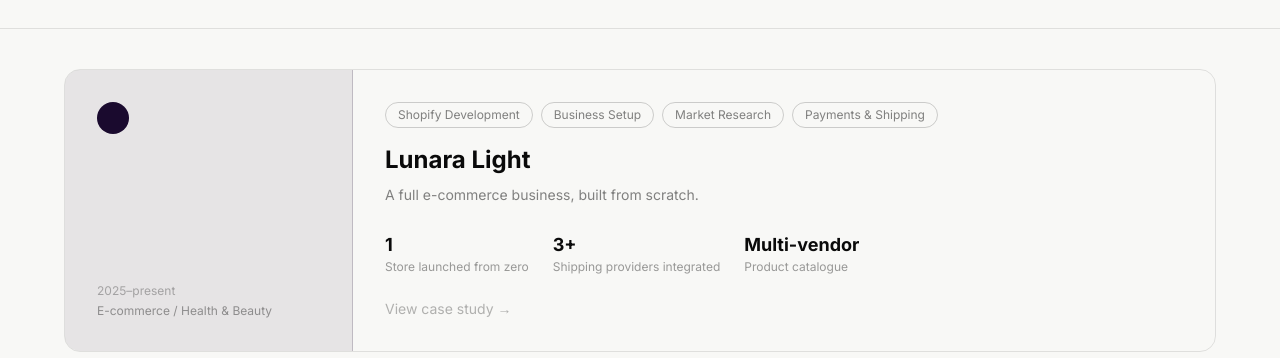
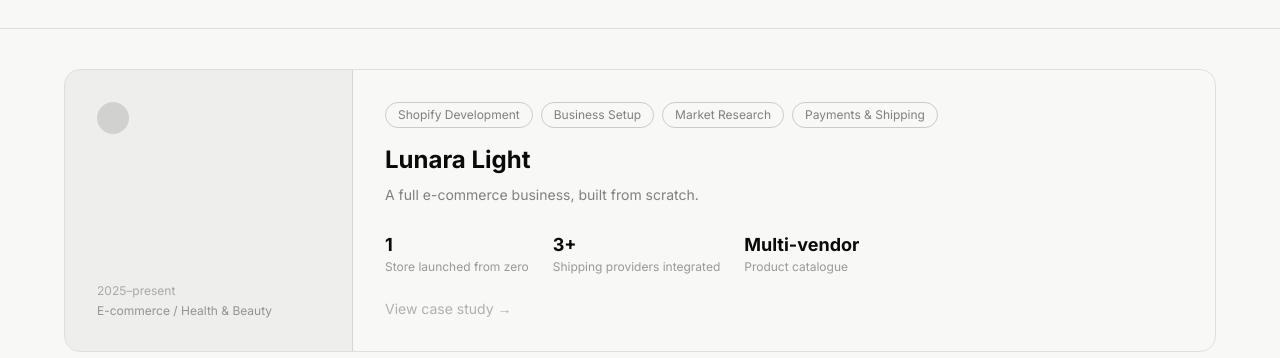
Before and after one commit to bohdan-shvchk/agency-website, an Astro site: page /projects in a window 1280 px wide. Shown: the part 442-800 px from the top of the page. Built offline with nearby package versions, Linux system fonts and the light colour scheme; Astro itself is replaced by a stand-in of ours.

Commit message:
fix: uniform project card colors

```diff
--- a/src/pages/projects/index.astro
+++ b/src/pages/projects/index.astro
@@ -33,13 +33,9 @@ const allProjects = (await getCollection('projects')).sort(
         >
           <!-- Color accent strip -->
           <div
-            class="md:w-72 min-h-[160px] md:min-h-0 flex flex-col justify-between p-8 flex-shrink-0"
-            style={`background-color: ${project.data.color}15; border-right: 1px solid ${project.data.color}30;`}
+            class="md:w-72 min-h-[160px] md:min-h-0 flex flex-col justify-between p-8 flex-shrink-0 bg-white/5 border-r border-white/10"
           >
-            <div
-              class="w-8 h-8 rounded-full"
-              style={`background-color: ${project.data.color};`}
-            ></div>
+            <div class="w-8 h-8 rounded-full bg-white/20"></div>
             <div class="mt-auto">
               <p class="text-xs text-white/30 mb-1">{project.data.year}</p>
               <p class="text-xs text-white/40">{project.data.industry}</p>
```
